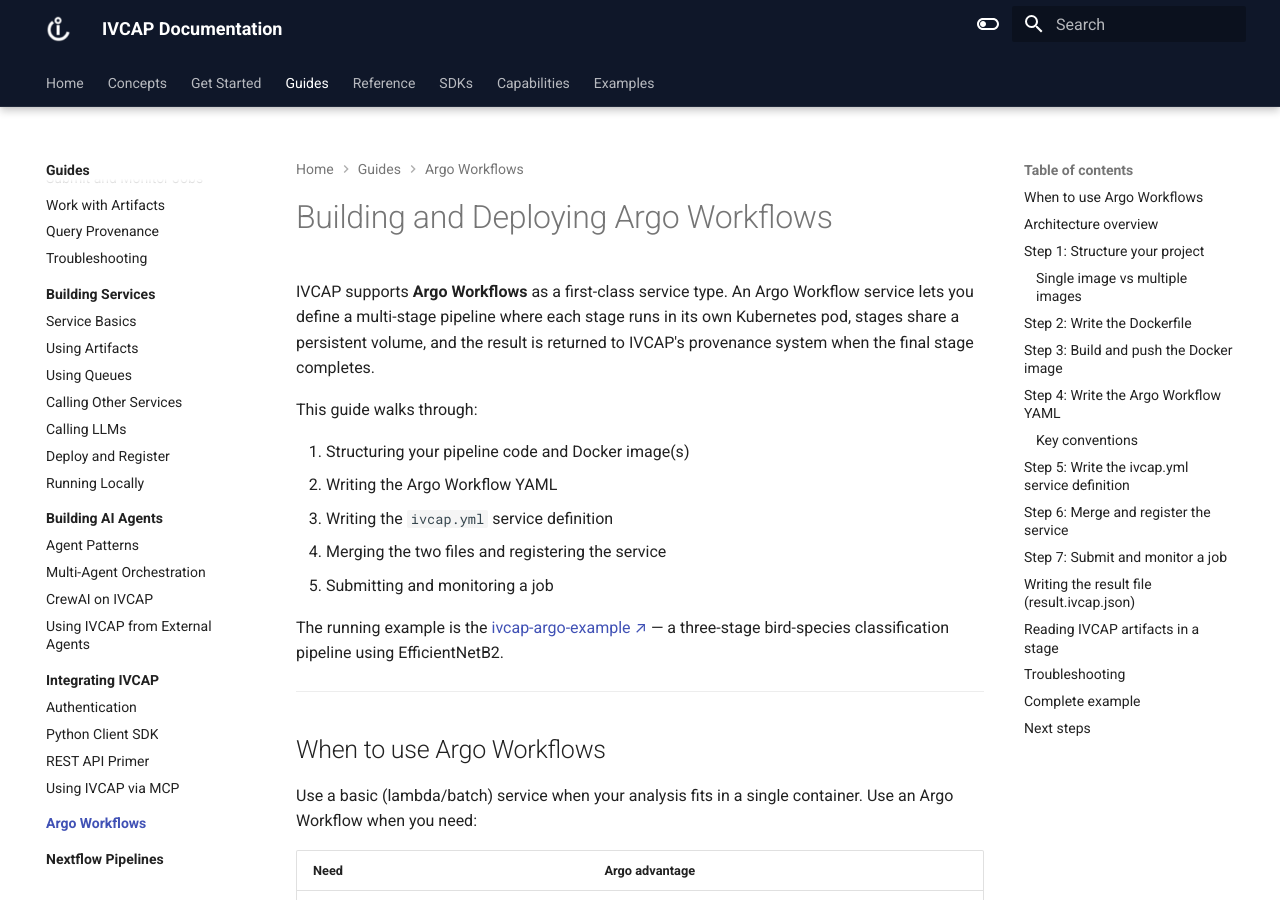
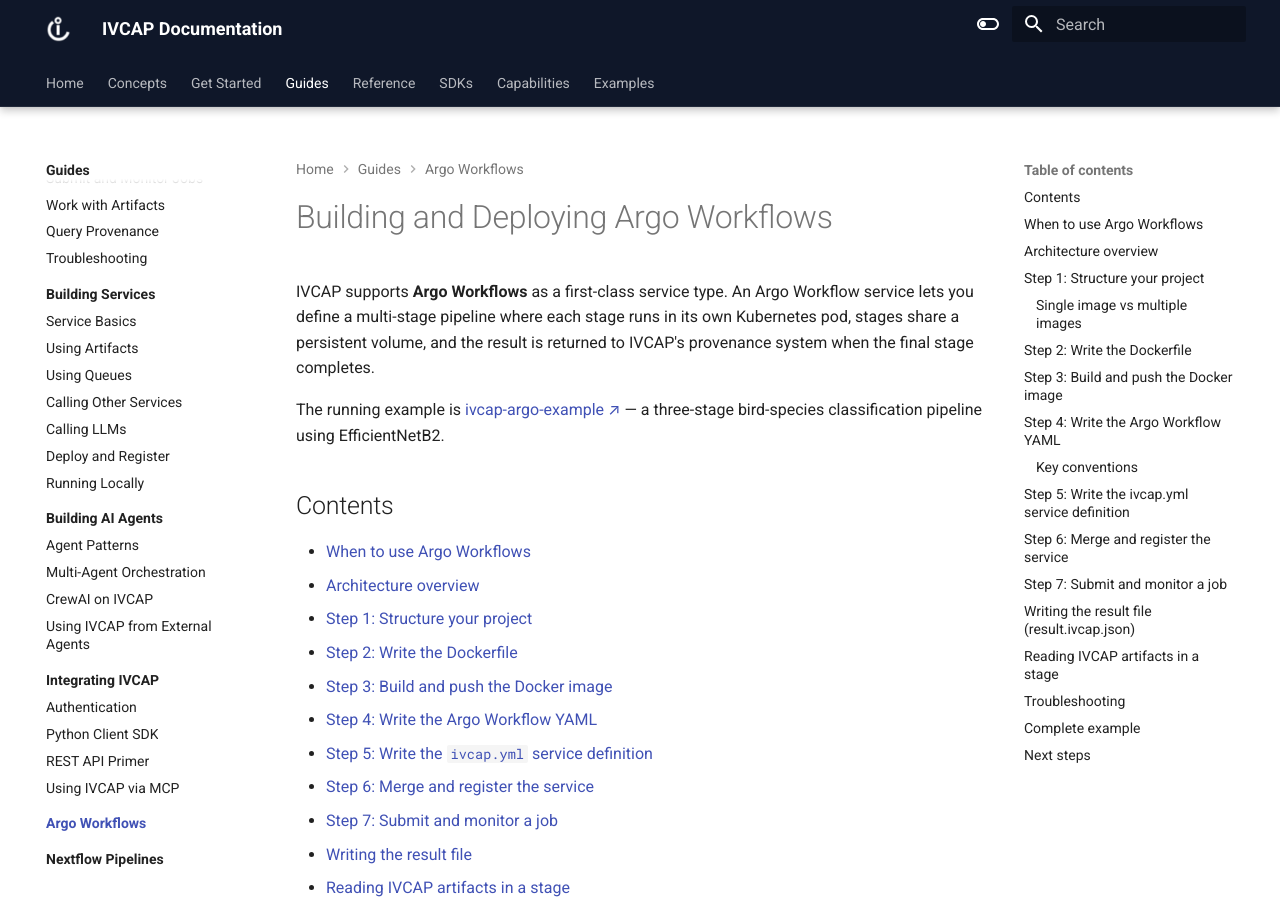
Before and after one commit to ivcap-works/ivcap-docs, an MkDocs documentation site: the page built from docs/guides/argo-workflows/index.md, in a window 1280 px wide and 900 px high. Built offline with MkDocs 1.6.1 and Material for MkDocs 9.7.7, drawn with Linux system fonts in a browser that asks for light colours; comment, search, counter and statistics services are not loaded.

Commit message:
docs: add ToC to Argo/Nextflow guides; add JS SDK and examples to registries
Argo Workflows guide:
- Add ## Contents with links to all sections (replaces unlinked numbered list)

Nextflow Pipelines guide:
- Add ## Contents with links to all sections (replaces unlinked numbered list)

config/example-registry.json:
- Add argo-example (ivcap-works/ivcap-argo-example, workflows/build-services/artifacts, advanced)
- Add rnaseq-nextflow (ivcap-works/ivcap-rnaseq-nextflow, workflows/build-services/domain-bio, intermediate)
- Both validated against example-schema.json

config/sdk-registry.json:
- Add js-client (ivcap-works/ivcap-client-sdk-js, typescript, app-developer)
- pull_docs: docs/docs/getting-started, docs/docs/guides
- github_pages_url: https://ivcap-works.github.io/ivcap-client-sdk-js/
- Validated against sdk-schema.json

mkdocs.yml + config/mkdocs-template.yml:
- Add JavaScript/TypeScript Client SDK entry to SDKs nav

```diff
--- a/docs/guides/argo-workflows/index.md
+++ b/docs/guides/argo-workflows/index.md
@@ -6,16 +6,23 @@
 the result is returned to IVCAP's provenance system when the final stage
 completes.
 
-This guide walks through:
+The running example is [ivcap-argo-example ↗](https://github.com/ivcap-works/ivcap-argo-example){target="_blank"} — a three-stage bird-species
+classification pipeline using EfficientNetB2.
 
-1. Structuring your pipeline code and Docker image(s)
-2. Writing the Argo Workflow YAML
-3. Writing the `ivcap.yml` service definition
-4. Merging the two files and registering the service
-5. Submitting and monitoring a job
+## Contents
 
-The running example is the [ivcap-argo-example ↗](https://github.com/ivcap-works/ivcap-argo-example){target="_blank"} — a three-stage bird-species
-classification pipeline using EfficientNetB2.
+- [When to use Argo Workflows](#when-to-use-argo-workflows)
+- [Architecture overview](#architecture-overview)
+- [Step 1: Structure your project](#step-1-structure-your-project)
+- [Step 2: Write the Dockerfile](#step-2-write-the-dockerfile)
+- [Step 3: Build and push the Docker image](#step-3-build-and-push-the-docker-image)
+- [Step 4: Write the Argo Workflow YAML](#step-4-write-the-argo-workflow-yaml)
+- [Step 5: Write the `ivcap.yml` service definition](#step-5-write-the-ivcapyml-service-definition)
+- [Step 6: Merge and register the service](#step-6-merge-and-register-the-service)
+- [Step 7: Submit and monitor a job](#step-7-submit-and-monitor-a-job)
+- [Writing the result file](#writing-the-result-file-resultivcapjson)
+- [Reading IVCAP artifacts in a stage](#reading-ivcap-artifacts-in-a-stage)
+- [Troubleshooting](#troubleshooting)
 
 ---
 
--- a/mkdocs.yml
+++ b/mkdocs.yml
@@ -166,6 +166,8 @@
     - Full API Reference ↗: https://ivcap-works.github.io/ivcap-client-sdk-python/
   - Python Service SDK:
     - Full API Reference ↗: https://ivcap-works.github.io/ivcap-service-sdk-python
+  - JavaScript/TypeScript Client SDK:
+    - Full API Reference ↗: https://ivcap-works.github.io/ivcap-client-sdk-js/
 - Capabilities:
   - capabilities/index.md
   - Ai Agents:
```
Also changed, not shown: docs/guides/nextflow/index.md (+14 -9 lines), 3 other files.
